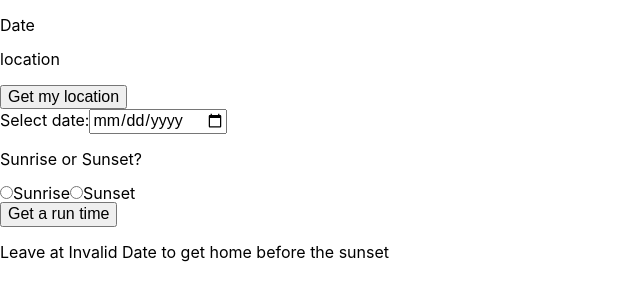
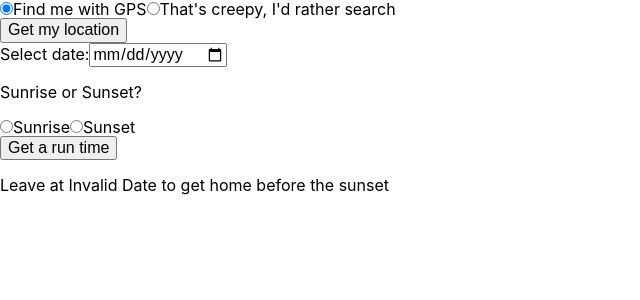
Before and after one commit to petrungaro/sunrun, a React (Create React App) app: page / in a window 1280 px wide. Shown: the top 300 px of the page, without its empty margins (0-640 px from the left). Built offline with nearby package versions, Linux system fonts and the light colour scheme.

Commit message:
testing out a conditionally rendered searchbar / API call if the user does not want to use geolocation

```diff
--- a/src/components/Form.js
+++ b/src/components/Form.js
@@ -1,8 +1,12 @@
+import { useState } from 'react';
 import Location from "./Location";
 
 const Form = (props) => {
 
     const { getLong, getLat, getDate, date, sunOption, updateSunOption, todaysDate, getSubmit, getRun, run} = props
+
+
+    const [checked, setChecked] = useState('gps')
 
     const handleChange = (e) => {
 
@@ -49,14 +53,39 @@ const Form = (props) => {
     return (
 
     <>
-        <p>Date</p>
-        <p>location</p>
-        <button onClick={getLocation}>Get my location</button>
+
+        <div>
+          {/* Radio inputs to change the state of 'checked', so the conditional render below will work */}
+          <input
+            type="radio"
+            id='gps'
+            checked={checked === 'gps'}
+            name='gps'
+            value={checked}
+            onChange={(e)=>{setChecked(e.target.name)}}
+          />
+          <label htmlFor="gps">Find me with GPS</label>
+          <input
+            type="radio"
+            id='search'
+            checked={checked === 'search'}
+            name='search'
+            value={checked}
+            onChange={(e)=>{setChecked(e.target.name)}}
+          />
+          <label htmlFor="search">That's creepy, I'd rather search</label>
+        </div>
+
+        {/* Conditionally rendering either the gps button or searchbar by checking the value of 'checked' (state) */}
+        {
+          checked === 'gps'
+          ? ( <button onClick={getLocation}>Get my location</button> )
+          : <Location />  // If the user has not selected 'gps', the Location component will show (the search bar, etc..stored in another component)
+        }
+
         <form onSubmit={handleSubmit}>
           <label htmlFor="date">Select date:</label>
           <input min ={todaysDate} type="date" id="date" name="date" value={date} onChange={handleChange}/>
-
-
 
 
           <p>Sunrise or Sunset?</p>
--- a/src/components/Location.js
+++ b/src/components/Location.js
@@ -1,5 +1,76 @@
-const Location = () => {
+import { useState } from "react";
+import axios from "axios";
 
-}
+const Location = (props) => {
+
+  // STATE
+  const [locData, setLocData] = useState([])
+  const [searchTerm, setSearchTerm] = useState('');
+  // selectValue can be deleted, right now it's just holding the longitude and latitude, but we'll end up passing those up into App, right now it was just for testing:
+  const [selectValue, setSelectValue] = useState();
+
+  // HANDLERS
+  const handleSearchChange = (e) => {
+    console.log(e.target.value);
+    setSearchTerm(e.target.value)
+  }
+
+  const handleSelectChange = (e) => {
+    console.log(e.target.value);
+    setSelectValue(e.target.value);
+    //  Right now, the long/lat are being saved as an array in state, but if this works we can send them up to App individually:
+
+    // props.setLatitudeFunctionFromProps(e.target.value[0])
+    // props.setLongitudeFunctionFromProps(e.target.value[1])
+  }
+
+  // API CALL
+
+
+  // API call just needs a search term and the acccess key, search term is grabbed from the input field. The API returns an array of objects, each object is a city that matches the search term (the whole array is put into state, and then it will be mapped over and each city will end up in a dropdown menu)
+  const makeLocationCall = (e) => {
+    e.preventDefault();
+    axios({
+      url: 'http://api.positionstack.com/v1/forward',
+      params: {
+        access_key: '57c7fafe4d4cd9ab9aaf1450c00060fa',
+        query: searchTerm,
+      }
+    }).then((res)=>{
+      setLocData(res.data.data)
+    })
+  }
+
+
+
+
+  return (
+    <form action="">
+      <input type="text" onChange={handleSearchChange} value={searchTerm} placeholder='search by city, postal code' required/>
+
+      {/* Line 52 - ternary to hide the dropdown menu if the API array has nothing in it  */}
+      {locData.length > 0
+      ? (
+        <select name="" id="" onChange={handleSelectChange} value={selectValue}>
+          <option value="">Please Select</option>
+          {[...locData].map((object) => {
+            return (
+              <option
+                key={object.label}
+                // I did some googling to see how to pass 2 values into the 'value' field, and an array was suggested, this seems to work so far but I'm not sure if this is the proper way to do thing:
+                value={[object.latitude, object.longitude]}
+                id={object.label}
+              >
+                {object.label}
+              </option>
+            );
+          })}
+        </select>
+      )
+      : null}
+      <button onClick={makeLocationCall}>Search</button>
+    </form>
+  );
+};
 
 export default Location;
--- a/src/components/Results.js
+++ b/src/components/Results.js
@@ -18,7 +18,7 @@ const Results = (props) => {
     function subtractMinutes(numOfMinutes, date = new Date(sunInformation.sunset)) {
         date.setMinutes(date.getMinutes() - numOfMinutes);
 
-        return date.toLocaleString('en-US', { hour: '2-digit', minute: '2-digit' } );
+        return date.toLocaleString('en-US', {timeStyle: 'short' } );
       }
 
     const whatTimeToLeave = subtractMinutes(userRunTime, sunsetDateObject);
```
